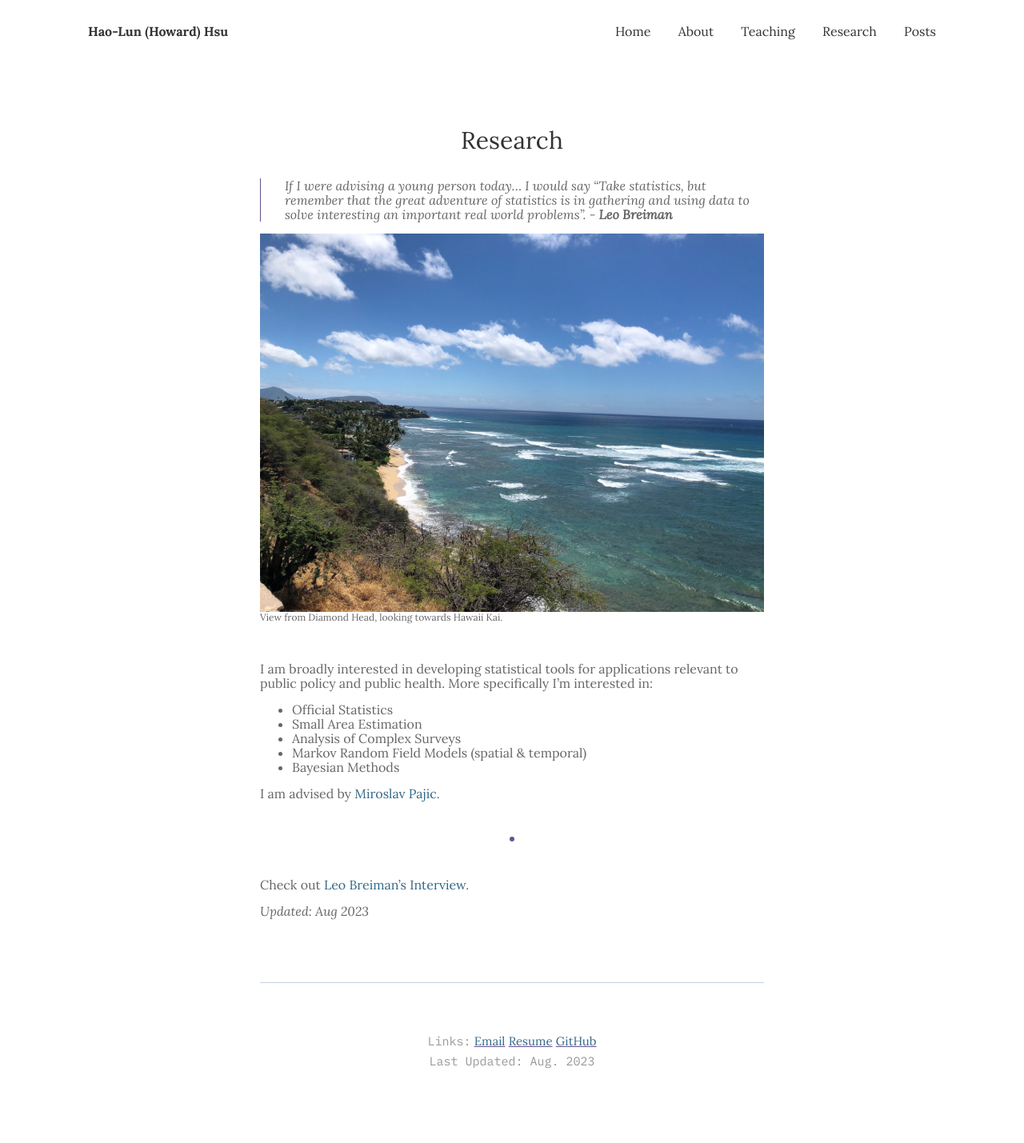
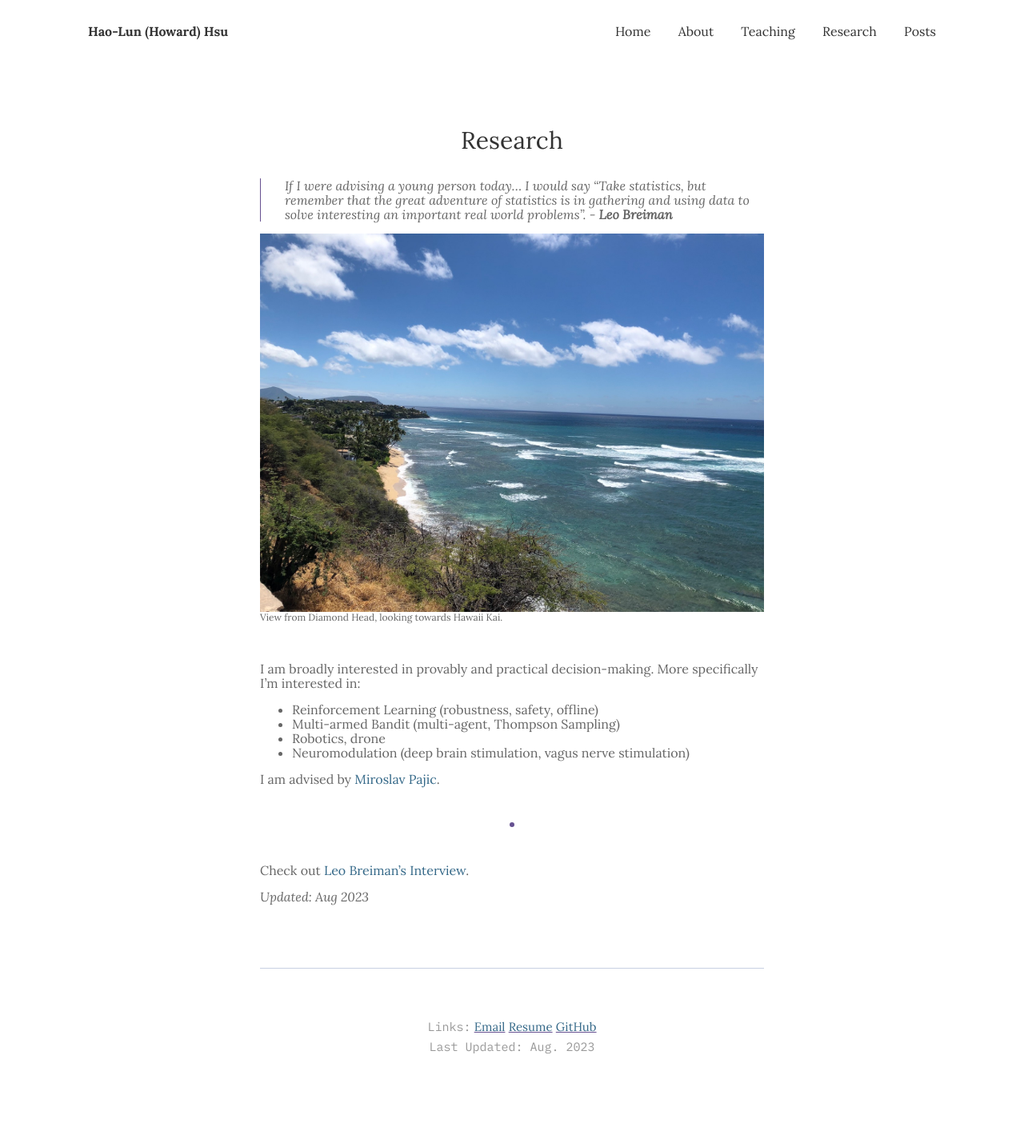
Before and after one commit to hlhsu/hlhsu_new.github.io, a Jekyll site: the page built from _pages/4_research.md, in a window 1280 px wide. Shown: the whole page at 80% size. Built offline with Jekyll 4.4.1, drawn with Linux system fonts in a browser that asks for light colours.

Commit message:
Update 4_research.md

```diff
--- a/_pages/4_research.md
+++ b/_pages/4_research.md
@@ -13,14 +13,14 @@ caption:
 
 <br />
 
-I am broadly interested in developing statistical tools for applications relevant to public policy and public health.
+I am broadly interested in provably and practical decision-making.
 More specifically I'm interested in:
 
-* Official Statistics
-* Small Area Estimation
-* Analysis of Complex Surveys
-* Markov Random Field Models (spatial & temporal)
-* Bayesian Methods
+* Reinforcement Learning (robustness, safety, offline)
+* Multi-armed Bandit (multi-agent, Thompson Sampling)
+* Robotics, drone
+* Neuromodulation (deep brain stimulation, vagus nerve stimulation)
+
 
 I am advised by [Miroslav Pajic](https://scholar.google.com/citations?hl=en&user=Fbn21-8AAAAJ&view_op=list_works&sortby=pubdate).
 
```
